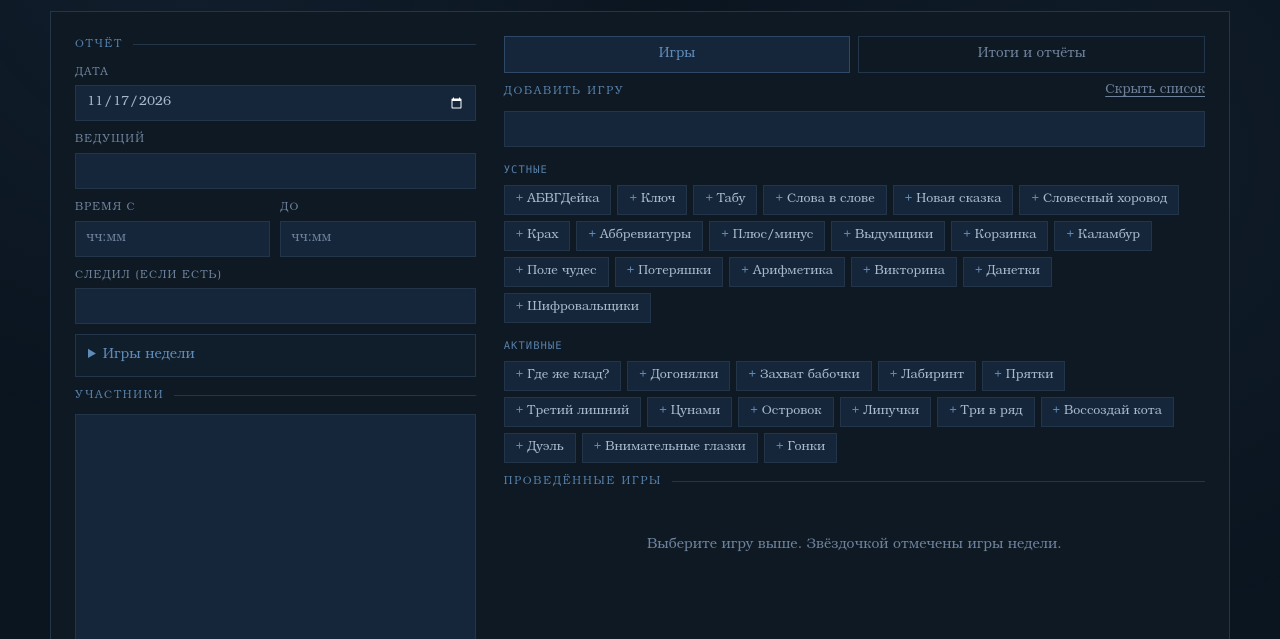
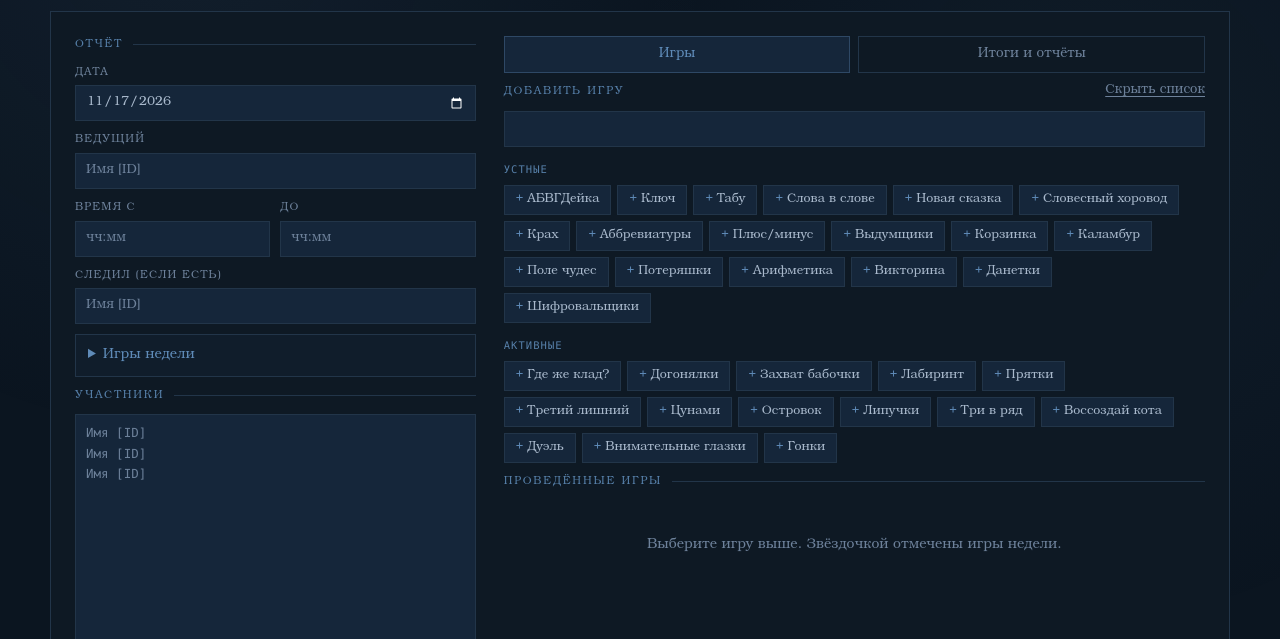
Before and after one commit to huhuhhhhhhhuh/ozorniki, a plain HTML site: page index.html in a window 1280 px wide. Both pictures are taken after a click on the button "Подсчёт баллов". Shown: the part 161-800 px from the top of the page. Drawn offline with nearby package versions, Linux system fonts and the light colour scheme; a web font is replaced by a local one.

Commit message:
я устала

```diff
--- a/index.html
+++ b/index.html
@@ -72,7 +72,7 @@
               >
               ·
               <a
-                href="https://vk.ru/im/convo/2000000335?entrypoint=conversations_search"
+                href="https://vk.ru/im/convo/2000000336?entrypoint=conversations_search"
                 target="_blank"
                 rel="noopener"
                 >Беседа-отчётник</a
@@ -110,10 +110,14 @@
           <label class="fld"
             ><span>Дата</span><input class="field" id="fDate" type="date"
           /></label>
-          <label class="fld"
-            ><span>Ведущий</span
-            ><input class="field" id="fLeader" autocomplete="off"
-          /></label>
+<label class="fld"
+  ><span>Ведущий</span
+  ><input
+    class="field"
+    id="fLeader"
+    placeholder="Имя [ID]"
+    autocomplete="off"
+/></label>
           <div class="two">
             <label class="fld"
               ><span>Время с</span
@@ -140,14 +144,19 @@
           </div>
           <label class="fld"
             ><span>Следил (если есть)</span
-            ><input class="field" id="fWatch" autocomplete="off"
+            ><input class="field" id="fWatch" autocomplete="off" placeholder="Имя [ID]"
+
           /></label>
           <details class="side">
             <summary>Игры недели</summary>
             <div class="sb"><div id="weekBox"></div></div>
           </details>
           <div class="label">Участники</div>
-          <textarea id="raw" spellcheck="false"></textarea>
+<textarea
+  id="raw"
+  spellcheck="false"
+  placeholder="Имя [ID]&#10;Имя [ID]&#10;Имя [ID]"
+></textarea>
           <div class="bar">
             <div class="stat" id="count"></div>
             <div class="row">
```
